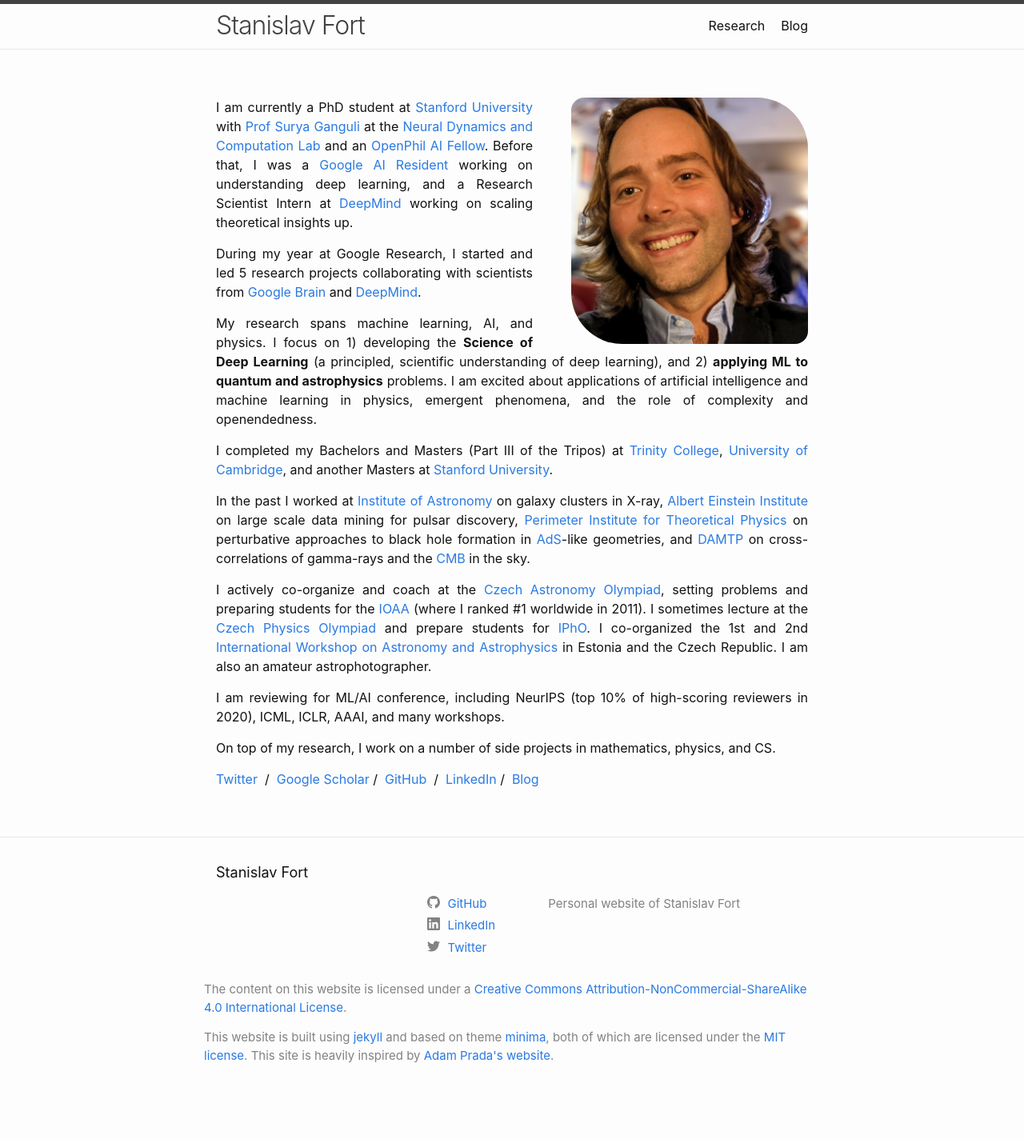
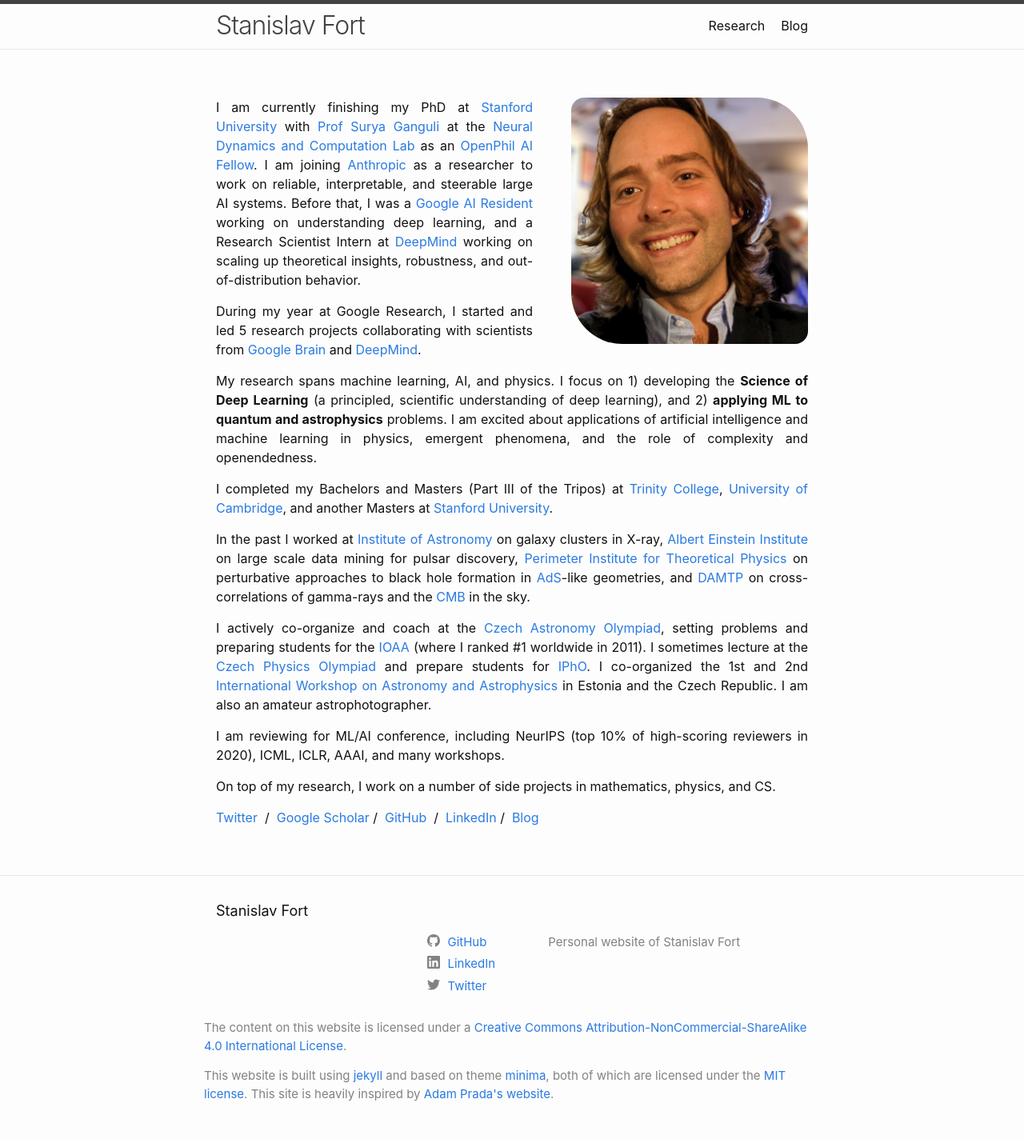
Before and after one commit to stanislavfort/stanislavfort.github.io, a Jekyll site: the page built from index.md, in a window 1280 px wide. Shown: the whole page at 80% size. Built offline with Jekyll 4.4.1, drawn with Linux system fonts in a browser that asks for light colours; before the commit the page ends 1376 px from its top, so only the background shows below that.

Commit message:
updated title page

```diff
--- a/index.md
+++ b/index.md
@@ -7,7 +7,7 @@
 
 <img src="/images/hlava4.jpg" alt="Stanislav Fort" style="width:40%;float:right;margin:0em 0em 0em 3em;border-radius:1em 4em">
 
-I am currently a PhD student at <a href="http://www.stanford.edu/">Stanford University</a> with <a href="https://ganguli-gang.stanford.edu/surya.html">Prof Surya Ganguli</a> at the <a href = "https://ganguli-gang.stanford.edu/">Neural Dynamics and Computation Lab</a> and an <a href="https://www.openphilanthropy.org/focus/global-catastrophic-risks/potential-risks-advanced-artificial-intelligence/open-phil-ai-fellowship-2020-class">OpenPhil AI Fellow</a>. Before that, I was a <a href="https://ai.google/research/join-us/ai-residency/">Google AI Resident</a> working on understanding deep learning, and a Research Scientist Intern at <a href="https://deepmind.com/">DeepMind</a> working on scaling theoretical insights up.
+I am currently finishing my PhD at <a href="http://www.stanford.edu/">Stanford University</a> with <a href="https://ganguli-gang.stanford.edu/surya.html">Prof Surya Ganguli</a> at the <a href = "https://ganguli-gang.stanford.edu/">Neural Dynamics and Computation Lab</a> as an <a href="https://www.openphilanthropy.org/focus/global-catastrophic-risks/potential-risks-advanced-artificial-intelligence/open-phil-ai-fellowship-2020-class">OpenPhil AI Fellow</a>. I am joining <a href="https://www.anthropic.com/">Anthropic</a> as a researcher to work on reliable, interpretable, and steerable large AI systems. Before that, I was a <a href="https://ai.google/research/join-us/ai-residency/">Google AI Resident</a> working on understanding deep learning, and a Research Scientist Intern at <a href="https://deepmind.com/">DeepMind</a> working on scaling up theoretical insights, robustness, and out-of-distribution behavior.
 
 During my year at Google Research, I started and led 5 research projects collaborating with scientists from <a href="https://ai.google/research/teams/brain/">Google Brain</a> and <a href="https://deepmind.com/">DeepMind</a>.
 
```
